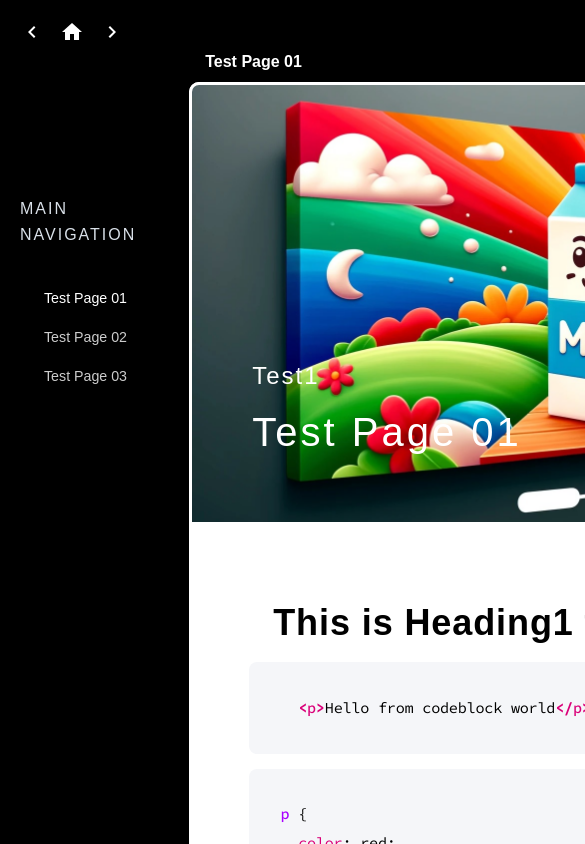
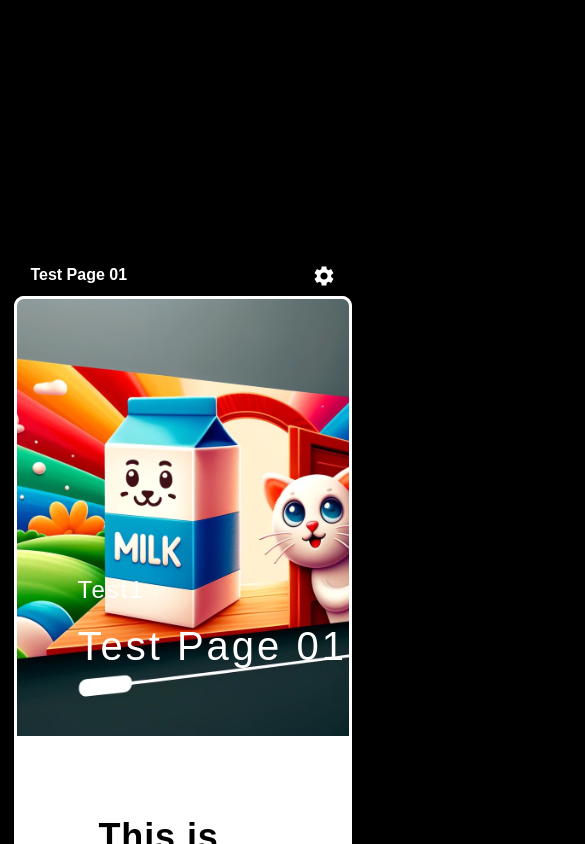
Before and after one commit to krishna-chaitanya-piratla/dev-prep-notes, a React (Create React App) app in the folder frontend/: page / in a window 390 px wide. Shown: the top 844 px of the page, 585 px wide, since content can reach past the window. Built offline with nearby package versions, Linux system fonts and the light colour scheme; a web font is replaced by a local one.

Commit message:
Make the MainNavigation, Page, and PageNavigation responsive to different laptop screen sizes

```diff
--- a/frontend/src/components/PageNavigation/PageNavigation.tsx
+++ b/frontend/src/components/PageNavigation/PageNavigation.tsx
@@ -1,7 +1,7 @@
 import React, { useEffect, useState, ReactNode } from 'react';
 import { observer } from 'mobx-react-lite';
 import dataStore from '../../stores/DataStore';
-import { PageNavigationWrapper, NavigationItem, PageNavigationHeader, Circle } from '../../styles/PageNavigation/PageNavigation';
+import { PageNavigationWrapper, NavigationItem, PageNavigationHeader } from '../../styles/PageNavigation/PageNavigation';
 import { Content } from '../../types/Page';
 
 const scrollToSection = (id: string, setSelectedId: React.Dispatch<React.SetStateAction<string | null>>) => {
@@ -86,7 +86,6 @@ const PageNavigation: React.FC = observer(() => {
             isActive={selectedId === header.id}
             onClick={() => scrollToSection(header.id!, setSelectedId)}
           >
-            <Circle isActive={selectedId === header.id} />
             {renderContent(header.contents as string | Content[])}
           </NavigationItem>
         ))}
--- a/frontend/src/styles/AppStyles.tsx
+++ b/frontend/src/styles/AppStyles.tsx
@@ -3,12 +3,20 @@ import styled from 'styled-components';
 export const AppWrapper = styled.div`
   display: flex;
   justify-content: center;
-  width: 100vw;
+  width: 99vw;
+  padding; 0;
+  margin; 0;
 
 
   @media (max-width: 1540px) {
     justify-content: left;
   }
+
+  @media (max-width: 1240px) {
+    justify-content: center;
+  }
+
+
 `;
 
 export const StyledLayout = styled.div`
@@ -33,4 +41,10 @@ export const PageContainer = styled.div`
   align-items: center;
   flex-basis: var(--page-width);
   box-sizing: border-box; /* Include padding and border in element's total width and height */
+
+  @media (max-width: 1240px) {
+    width: auto;
+    margin-left: 20px;
+    margin-right: 40px;
+  }
 `;
--- a/frontend/src/styles/GlobalStyle.tsx
+++ b/frontend/src/styles/GlobalStyle.tsx
@@ -8,8 +8,8 @@ export const GlobalStyle = createGlobalStyle`
     --nav-background-color: var(--background-color);
     --header-background-color: var(--background-color);
     --text-color: #ffffff;
-    --main-nav-width: 300px;
-    --page-nav-width: 300px;
+    --main-nav-width: 280px;
+    --page-nav-width: 320px;
     --page-width: 900px;
     --header-height: 2%;
     --font-family: ${appStore.fontFamily}; /* Font family */
--- a/frontend/src/styles/MainNavigation/MainNavigation.tsx
+++ b/frontend/src/styles/MainNavigation/MainNavigation.tsx
@@ -3,13 +3,19 @@ import styled from 'styled-components';
 export const MainNavigationWrapper = styled.nav`
   background-color: var(--nav-background-color);
   color: var(--text-color);
-  min-width: var(--main-nav-width)
   width: var(--main-nav-width);
   height: 100vh;
   padding: 1.25rem; /* 20px */
+  padding-right: 0px;
+  margin-right: 20px;
   box-sizing: border-box;
   position: sticky;
   top: 0;
+
+  @media (max-width: 940px) {
+    visibility: hidden;
+    display: none;
+  }
 `;
 
 export const IconContainer = styled.div`
--- a/frontend/src/styles/Page/Page.tsx
+++ b/frontend/src/styles/Page/Page.tsx
@@ -12,6 +12,9 @@ export const PageWrapper = styled.div`
   display: flex;
   flex-direction: column;
   align-items: center;
+  @media (max-width: 1240px) {
+    width: auto;
+  }
 `;
 
 export const BannerWrapper = styled.div`
--- a/frontend/src/styles/PageNavigation/PageNavigation.tsx
+++ b/frontend/src/styles/PageNavigation/PageNavigation.tsx
@@ -19,6 +19,7 @@ export const PageNavigationWrapper = styled.nav`
 
   @media (max-width: 1540px) {
     visibility: hidden;
+    display: none;
   }
 `;
 
@@ -34,7 +35,9 @@ export const NavigationItem = styled.div<NavigationItemProps>`
   padding-left: ${({ depth }) => `calc(${depth} * var(--base-text-size) * 1.15)`}; /* Adjust padding dynamically */
   height: ${({ depth }) => (depth === 0 ? 'calc(var(--base-text-size) * 2.5)' : 'calc(var(--base-text-size) * 2)')}; /* Adjust height dynamically */
   color: #9ca8b4;
-  font-size: ${({ depth }) => (depth === 0 ? 'calc(var(--base-text-size) * 0.8)' : 'calc(var(--base-text-size) * 0.7)')}; /* Use CSS variables */
+  font-size: ${({ depth }) => (depth === 0 ? 'calc(var(--base-text-size) * 0.9)' : 'calc(var(--base-text-size) * 0.75)')}; /* Use CSS variables */
+  letter-spacing: 1px;
+  text-shadow: ${({ isActive }) => (isActive ? '0.5px 0.5px 0.5px rgb(68 51 255);' : 'none')};
 
   &:hover {
     color: var(--link-hover-color);
```
